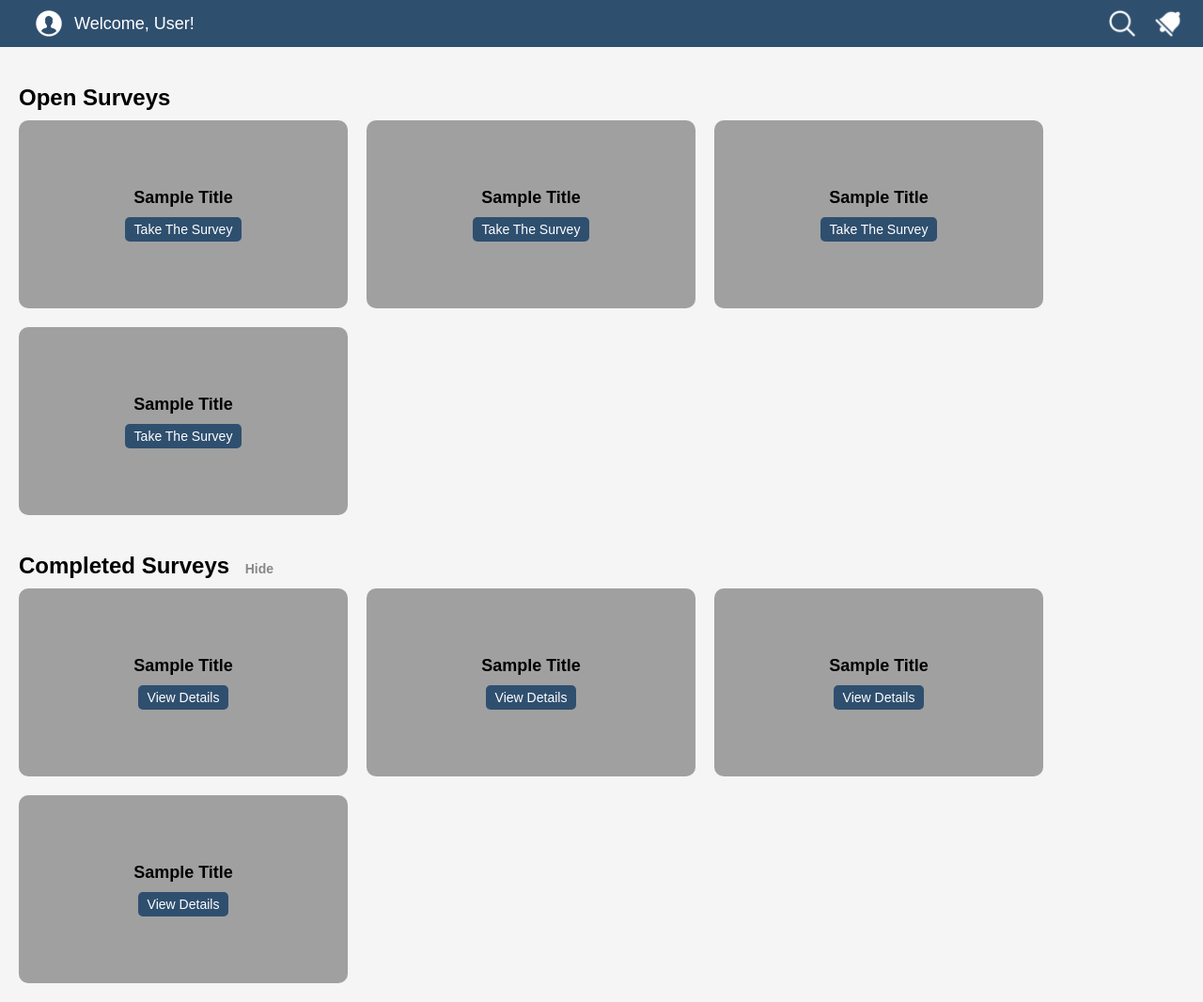
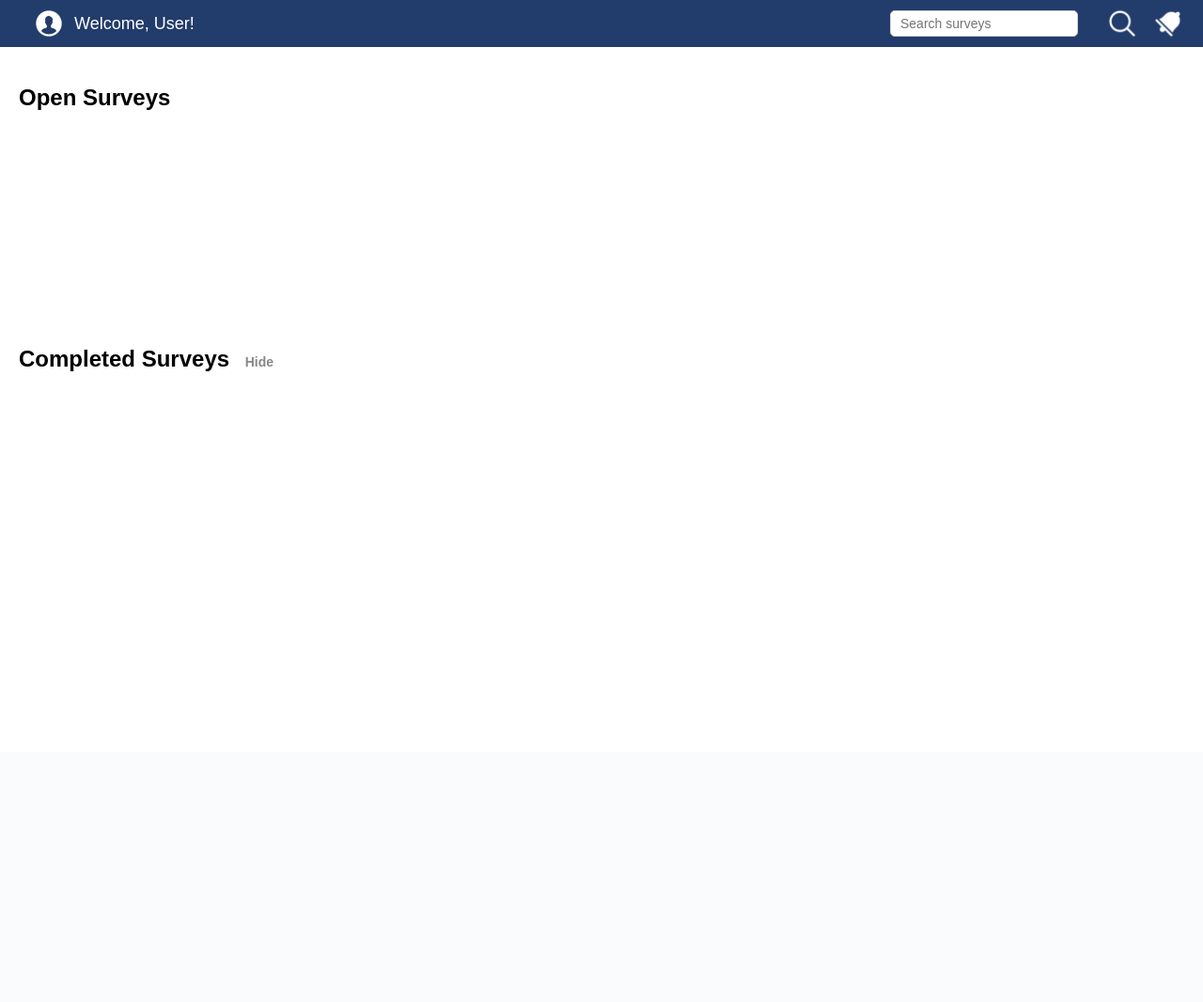
Before and after one commit to loudiman/PHP-Exit-Interview-Question, a PHP site: page /views/student-homepage.html in a window 1280 px wide. Shown: the whole page at 94% size. After the commit the page ends 395 px from the top, so only its background shows below. Run offline with PHP 8.4, Linux system fonts and the light colour scheme.

Commit message:
+ Student home page   + Backend for the home page

```diff
--- a/css/student-homepage.css
+++ b/css/student-homepage.css
@@ -1,16 +1,14 @@
-/* Basic Reset */
 * {
     margin: 0;
     padding: 0;
     box-sizing: border-box;
 }
 
-/* Navbar Styling */
 .navbar {
     display: flex;
     justify-content: space-between;
     align-items: center;
-    background-color: #2f4f6f;
+    background-color: #223C6B;
     padding: 10px 20px;
     color: #fff;
     width: 100%;
@@ -47,14 +45,12 @@
     font-size: 18px;
 }
 
-/* Main Content Styling */
 .main-content {
-    padding: 70px 20px 20px; /* Added top padding to avoid overlapping with navbar */
-    background-color: #f5f5f5;
-    min-height: 100vh; /* Make content area take full height */
+    padding: 70px 20px 20px;
+    background-color: #FFFFFF;
+    min-height: 100vh;
 }
 
-/* Section Headings */
 h2 {
     color: #000;
     font-family: "Arial", sans-serif;
@@ -62,12 +58,10 @@ h2 {
     margin-top: 20px;
 }
 
-/* Add spacing specifically between sections */
 h2 + .survey-templates {
-    margin-bottom: 40px; /* Spacing between Open and Completed Surveys sections */
+    margin-bottom: 40px;
 }
 
-/* "Hide" link */
 .hide-link {
     color: #888;
     font-size: 14px;
@@ -75,16 +69,21 @@ h2 + .survey-templates {
     margin-left: 10px;
 }
 
-/* Survey Container Styling */
 .survey-templates, .recent-surveys {
     display: flex;
     gap: 20px;
-    flex-wrap: wrap;
+    flex-wrap: nowrap;
     margin-top: 10px;
+    overflow-x: auto;
+    padding-bottom: 10px;
+    width: 100%;
+    min-width: 100%;
+    scrollbar-width: thin;
+    min-height: 200px;
 }
 
 .survey-template, .recent-item {
-    background-color: #a0a0a0;
+    background-color: #9EA9BE;
     width: 350px;
     height: 200px;
     border-radius: 10px;
@@ -93,9 +92,36 @@ h2 + .survey-templates {
     justify-content: center;
     align-items: center;
     font-family: "Arial", sans-serif;
+    flex-shrink: 0;
+    visibility: visible;
 }
 
-/* Survey Titles */
+.survey-template.hidden, .recent-item.hidden {
+    visibility: hidden;
+}
+
+.survey-templates::-webkit-scrollbar, .recent-surveys::-webkit-scrollbar {
+    height: 8px;
+    background-color: rgba(0, 0, 0, 0);
+}
+
+.survey-templates::-webkit-scrollbar-thumb, .recent-surveys::-webkit-scrollbar-thumb {
+    background-color: #2f4f6f;
+    border-radius: 10px;
+}
+
+.survey-templates::-webkit-scrollbar-track, .recent-surveys::-webkit-scrollbar-track {
+    background-color: #f1f1f1;
+}
+
+.survey-templates:hover::-webkit-scrollbar, .recent-surveys:hover::-webkit-scrollbar {
+    background-color: rgba(0, 0, 0, 0.1);
+}
+
+.survey-templates:hover::-webkit-scrollbar-thumb, .recent-surveys:hover::-webkit-scrollbar-thumb {
+    background-color: #2f4f6f;
+}
+
 .survey-template p, .recent-item p {
     font-size: 18px;
     font-weight: bold;
@@ -104,7 +130,6 @@ h2 + .survey-templates {
     text-align: center;
 }
 
-/* Button Styling */
 .survey-template button, .recent-item button {
     background-color: #2f4f6f;
     color: #fff;
@@ -117,7 +142,19 @@ h2 + .survey-templates {
     font-size: 14px;
 }
 
-/* Button Hover Effect */
 .survey-template button:hover, .recent-item button:hover {
     background-color: #1e3b5b;
 }
+
+.search-input {
+    padding: 5px 10px;
+    border-radius: 5px;
+    border: 1px solid #ccc;
+    font-size: 14px;
+    width: 200px;
+    margin-right: 15px;
+}
+
+.hidden {
+    display: none
+}
--- /dev/null
+++ b/js/student-homepage.js
@@ -0,0 +1,104 @@
+// Listen for the Enter key on the search input
+document.getElementById("search-input").addEventListener("keypress", function(event) {
+    if (event.key === "Enter") { // When Enter is pressed
+        const searchQuery = document.getElementById("search-input").value.toLowerCase();
+
+        const surveyTemplates = document.querySelectorAll(".survey-template");
+        const recentItems = document.querySelectorAll(".recent-item");
+
+        let matchFound = false;
+
+        surveyTemplates.forEach((survey) => {
+            const title = survey.querySelector("p").textContent.toLowerCase();
+            if (title.includes(searchQuery)) {
+                survey.classList.remove("hidden");
+                matchFound = true;
+            } else {
+                survey.classList.add("hidden");
+            }
+        });
+
+        recentItems.forEach((item) => {
+            const title = item.querySelector("p").textContent.toLowerCase();
+            if (title.includes(searchQuery)) {
+                item.classList.remove("hidden");
+                matchFound = true;
+            } else {
+                item.classList.add("hidden");
+            }
+        });
+
+        if (!matchFound) {
+            alert("No matching surveys found!");
+        }
+    }
+});
+
+document.querySelector('.hide-link').addEventListener('click', function() {
+    const completedSurveysContainer = document.querySelector('.recent-surveys');
+
+    completedSurveysContainer.classList.toggle('hidden');
+
+    if (completedSurveysContainer.classList.contains('hidden')) {
+        this.textContent = 'Show';
+    } else {
+        this.textContent = 'Hide';
+    }
+});
+
+// Toggle search input visibility when search icon is clicked
+document.getElementById("search-icon").addEventListener("click", function() {
+    const searchInput = document.getElementById("search-input");
+    searchInput.classList.toggle("hidden"); // Toggle visibility of the search input field
+});
+
+
+
+
+
+/*Here is the methods for the insertion of surveys*/
+document.addEventListener("DOMContentLoaded", function() {
+    // Fetch surveys from the server
+    async function fetchSurveys() {
+        try {
+            const response = await fetch('/api/surveys');
+            const surveys = await response.json();
+
+            // Organize surveys into Open Surveys and Completed Surveys
+            const openSurveysData = surveys.filter(survey => survey.status === 'open');
+            const completedSurveysData = surveys.filter(survey => survey.status === 'completed');
+
+            //Add surveys to the page
+            createSurveyElements(openSurveysData, 'open-surveys', true); // Open Surveys
+            createSurveyElements(completedSurveysData, 'recent-surveys', false); // Completed Surveys
+
+        } catch (error) {
+            console.error('Error fetching surveys:', error);
+        }
+    }
+
+    // Function to create survey elements dynamically
+    function createSurveyElements(data, containerId, isOpenSurvey) {
+        const container = document.getElementById(containerId);
+
+        container.innerHTML = '';
+
+        data.forEach(survey => {
+            const surveyElement = document.createElement('div');
+            surveyElement.classList.add(isOpenSurvey ? 'survey-template' : 'recent-item');
+
+            const surveyTitle = document.createElement('p');
+            surveyTitle.textContent = survey.program_filter; // Adjust to use the relevant field
+            surveyElement.appendChild(surveyTitle);
+
+            const button = document.createElement('button');
+            button.textContent = isOpenSurvey ? 'Take The Survey' : 'View Details';
+            surveyElement.appendChild(button);
+
+            container.appendChild(surveyElement);
+        });
+    }
+
+    // Call the fetchSurveys function to load surveys
+    fetchSurveys();
+});
--- a/views/student-homepage.html
+++ b/views/student-homepage.html
@@ -14,7 +14,8 @@
     <span class="welcome-text">Welcome, User!</span>
   </div>
   <div class="navbar-right">
-    <img src="../resource/images/Search.png" alt="Search Icon" class="icon">
+    <input type="text" id="search-input" placeholder="Search surveys" class="search-input">
+    <img src="../resource/images/Search.png" alt="Search Icon" class="icon" id="search-icon">
     <img src="../resource/images/Bell.png" alt="Notification Icon" class="icon">
   </div>
 </div>
@@ -23,45 +24,16 @@
 <div class="main-content">
   <!-- Open Surveys Section -->
   <h2>Open Surveys</h2>
-  <div class="survey-templates">
-    <div class="survey-template">
-      <p>Sample Title</p>
-      <button>Take The Survey</button>
-    </div>
-    <div class="survey-template">
-      <p>Sample Title</p>
-      <button>Take The Survey</button>
-    </div>
-    <div class="survey-template">
-      <p>Sample Title</p>
-      <button>Take The Survey</button>
-    </div>
-    <div class="survey-template">
-      <p>Sample Title</p>
-      <button>Take The Survey</button>
-    </div>
+  <div class="survey-templates" id="open-surveys">
+  <!--Empty div for insertion-->
   </div>
-
   <!-- Completed Surveys Section -->
   <h2>Completed Surveys <span class="hide-link">Hide</span></h2>
   <div class="recent-surveys">
-    <div class="recent-item">
-      <p>Sample Title</p>
-      <button>View Details</button>
-    </div>
-    <div class="recent-item">
-      <p>Sample Title</p>
-      <button>View Details</button>
-    </div>
-    <div class="recent-item">
-      <p>Sample Title</p>
-      <button>View Details</button>
-    </div>
-    <div class="recent-item">
-      <p>Sample Title</p>
-      <button>View Details</button>
-    </div>
+  <!--Empty div for insertion-->
   </div>
 </div>
+
+<script src="../js/student-homepage.js"></script> <!-- Link to the JavaScript file -->
 </body>
 </html>
```
